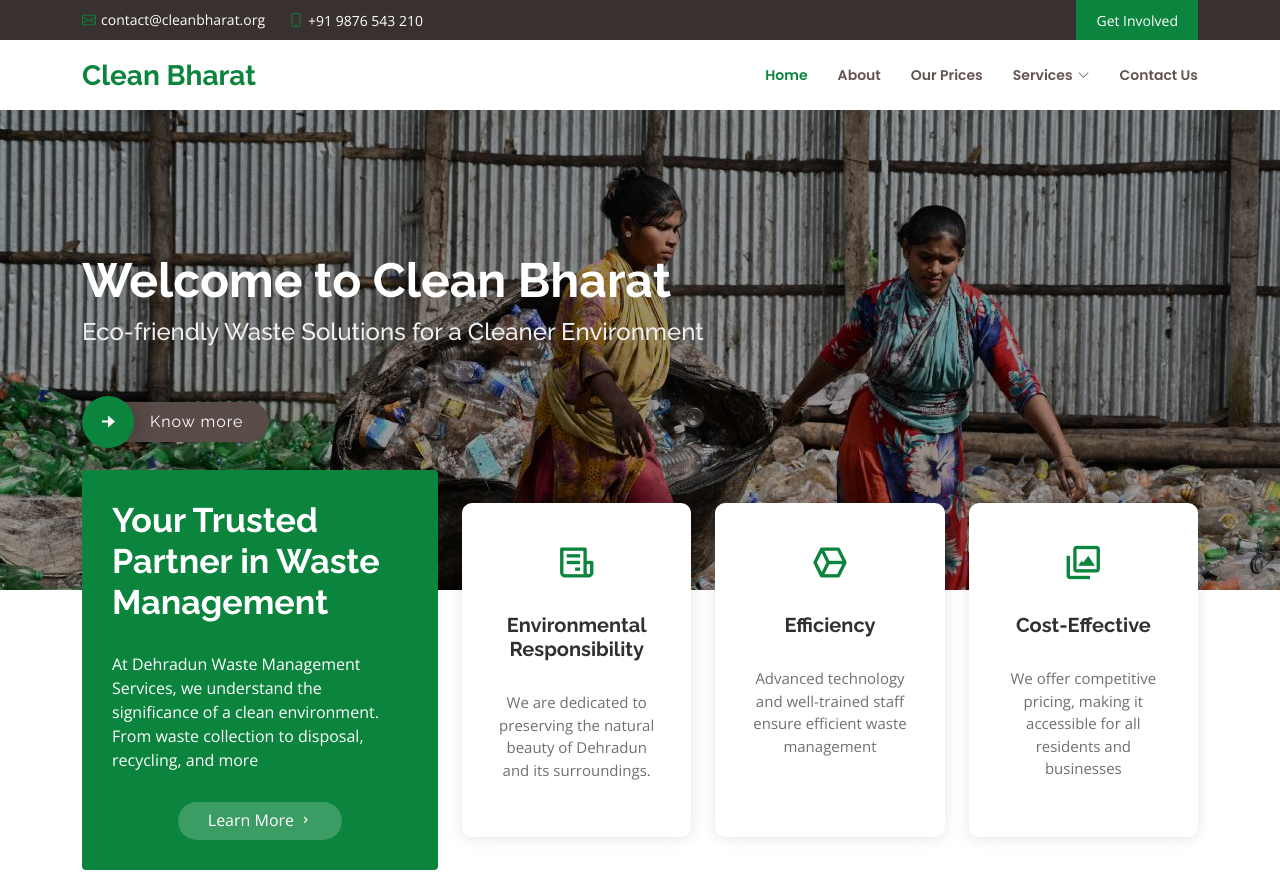
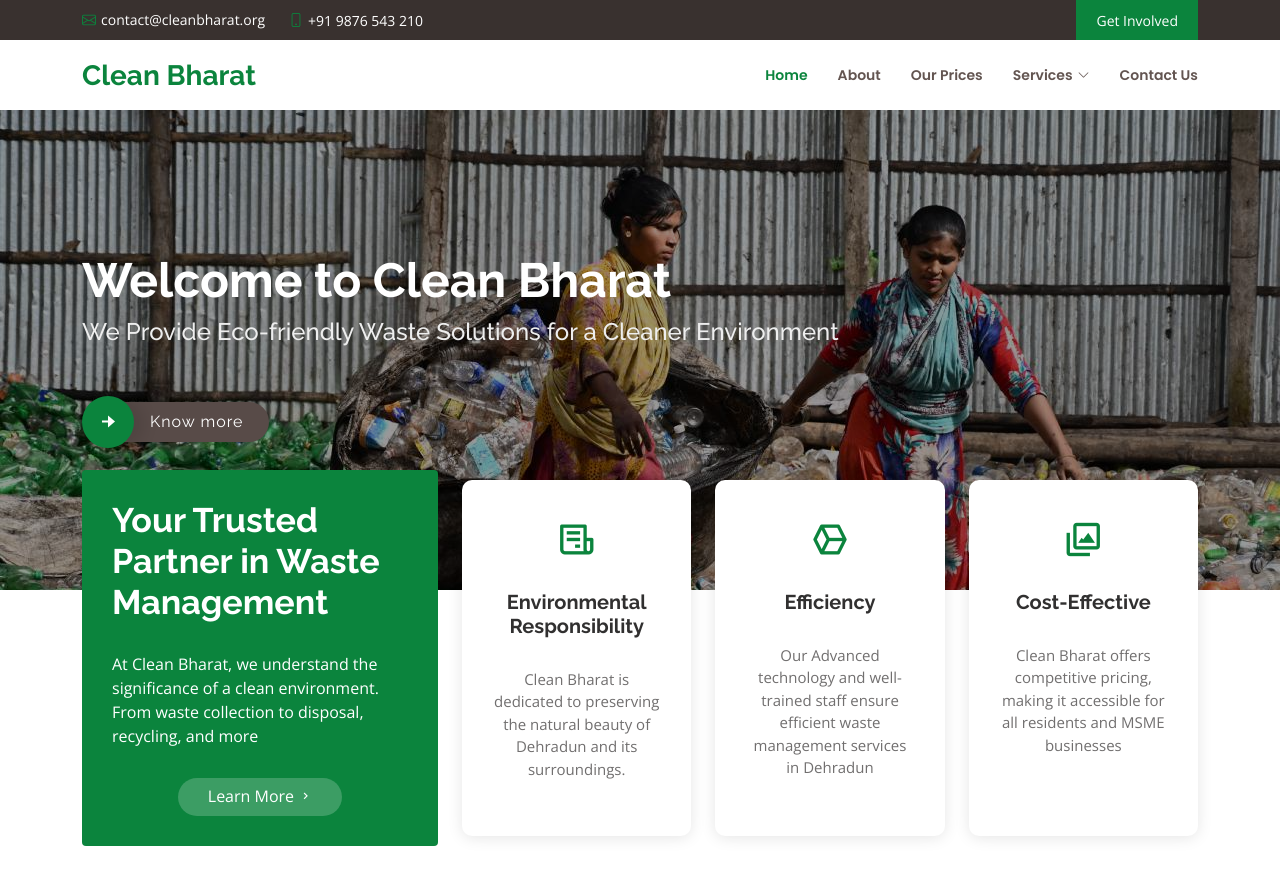
Before and after one commit to devsingh1995/cleanbharat, a plain HTML site: page index.html in a window 1280 px wide. Shown: the top 873 px of the page. Drawn offline with nearby package versions, Linux system fonts and the light colour scheme.

Commit message:
main file content updates

```diff
--- a/index.html
+++ b/index.html
@@ -6,7 +6,7 @@
   <meta content="width=device-width, initial-scale=1.0" name="viewport">
 
   <title>Clean Bharat | Waste Management in Dehradub</title>
-  <meta content="Clean Bhart - Reliable waste management services in Dehradun. We're dedicated to eco-friendly waste solutions for a cleaner environment." name="description">
+  <meta content="Cleanbhart.org - Reliable waste management services in Dehradun. We're dedicated to eco-friendly waste solutions for a cleaner environment." name="description">
   <meta content="waste management Dehradun, clean Bhart, responsible waste disposal, eco-friendly waste services" name="keywords">
 
   <!-- Favicons -->
@@ -80,7 +80,7 @@
   <section id="hero" class="d-flex flex-column justify-content-center align-items-center">
     <div class="container" data-aos="fade-in">
       <h1>Welcome to Clean Bharat</h1>
-      <h2>Eco-friendly Waste Solutions for a Cleaner Environment</h2>
+      <h2>We Provide Eco-friendly Waste Solutions for a Cleaner Environment</h2>
       <div class="d-flex align-items-center">
         <i class="bx bxs-right-arrow-alt get-started-icon"></i>
         <a href="#about" class="btn-get-started scrollto">Know more</a>
@@ -99,7 +99,7 @@
             <div class="content">
               <h3>Your Trusted Partner in Waste Management</h3>
               <p>
-                At Dehradun Waste Management Services, we understand the significance of a clean environment.
+                At Clean Bharat, we understand the significance of a clean environment.
                 From waste collection to disposal, recycling, and more
               </p>
               <div class="text-center">
@@ -114,21 +114,21 @@
                   <div class="icon-box mt-4 mt-xl-0">
                     <i class="bx bx-receipt"></i>
                     <h4>Environmental Responsibility</h4>
-                    <p>We are dedicated to preserving the natural beauty of Dehradun and its surroundings.</p>
+                    <p>Clean Bharat is dedicated to preserving the natural beauty of Dehradun and its surroundings.</p>
                   </div>
                 </div>
                 <div class="col-xl-4 d-flex align-items-stretch" data-aos="fade-up" data-aos-delay="200">
                   <div class="icon-box mt-4 mt-xl-0">
                     <i class="bx bx-cube-alt"></i>
                     <h4>Efficiency</h4>
-                    <p>Advanced technology and well-trained staff ensure efficient waste management</p>
+                    <p>Our Advanced technology and well-trained staff ensure efficient waste management services in Dehradun</p>
                   </div>
                 </div>
                 <div class="col-xl-4 d-flex align-items-stretch" data-aos="fade-up" data-aos-delay="300">
                   <div class="icon-box mt-4 mt-xl-0">
                     <i class="bx bx-images"></i>
                     <h4>Cost-Effective</h4>
-                    <p>We offer competitive pricing, making it accessible for all residents and businesses</p>
+                    <p>Clean Bharat offers competitive pricing, making it accessible for all residents and MSME businesses</p>
                   </div>
                 </div>
               </div>
```
